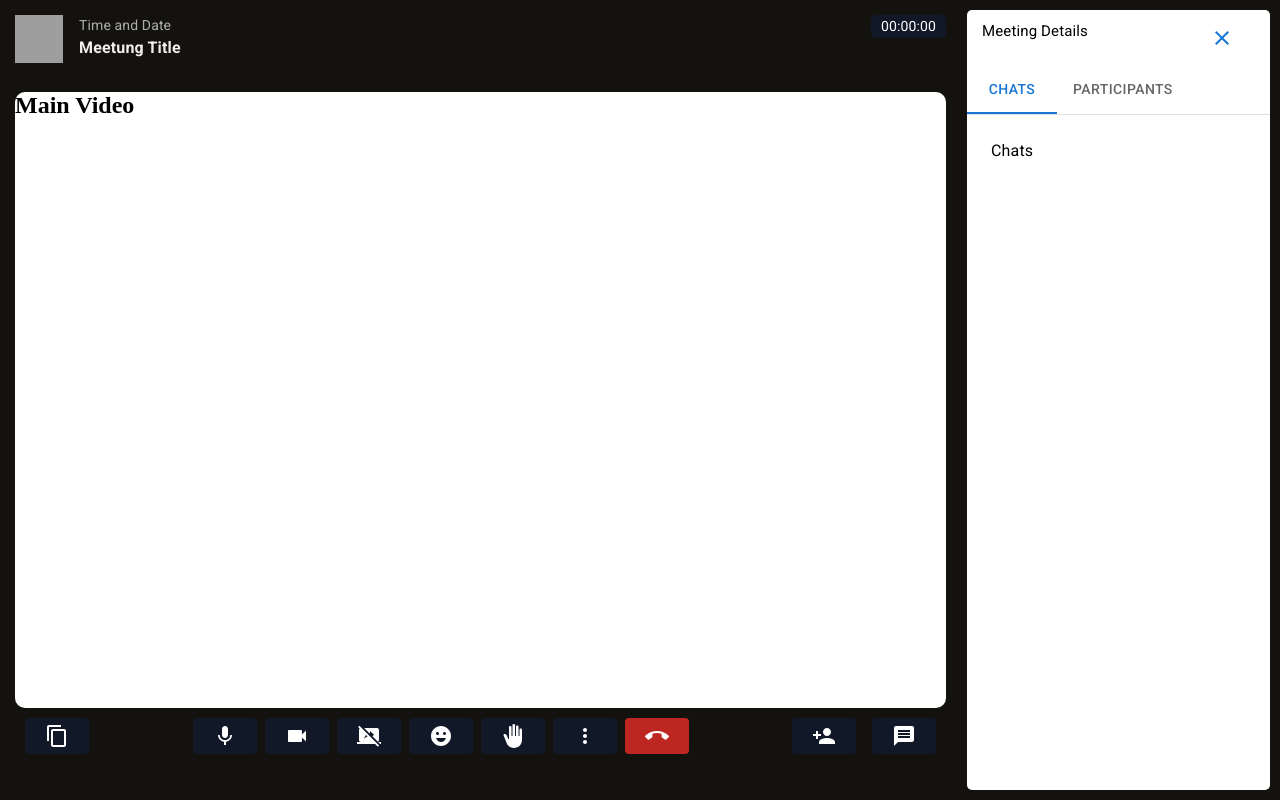
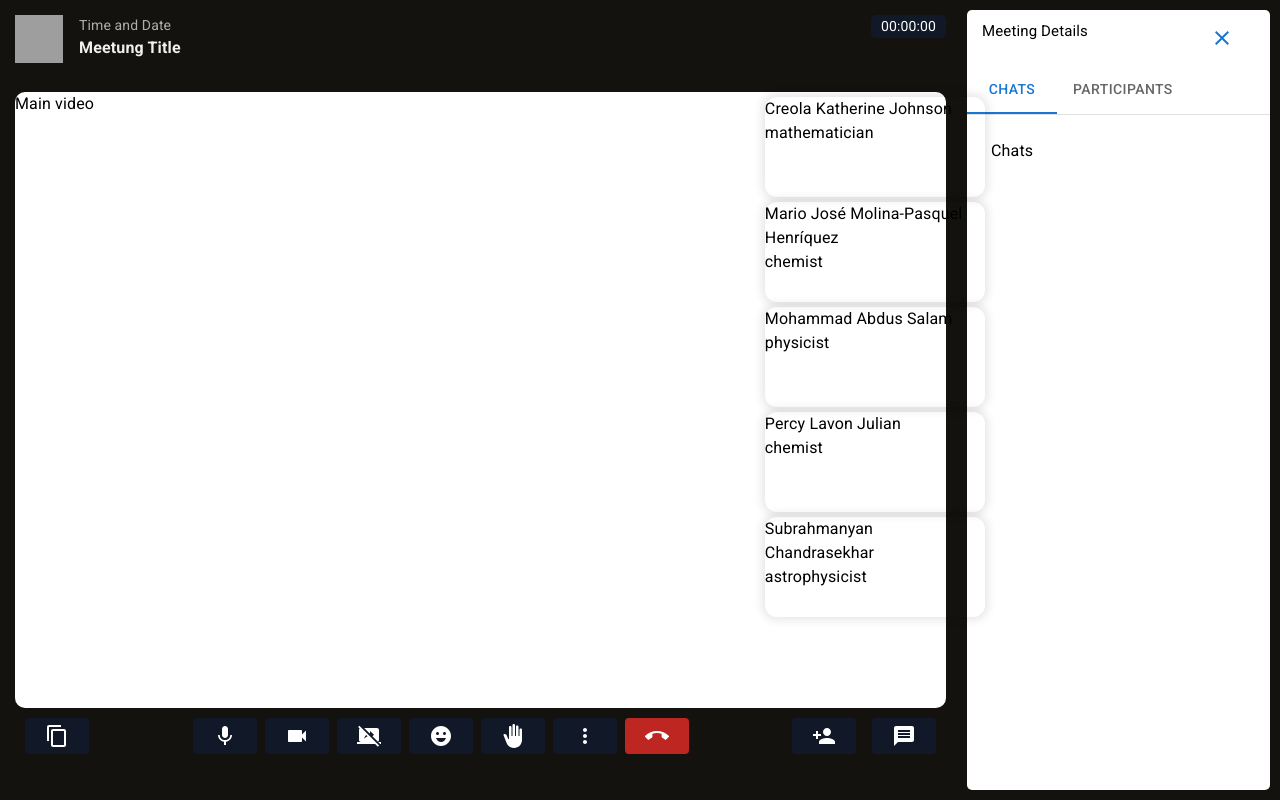
Before and after one commit to ken-980/zoom-clone, a React (Vite) app in the folder client/: page /call in a window 1280 px wide. Built offline with nearby package versions, Linux system fonts and the light colour scheme; grey boxes are pictures that could not be loaded.

Commit message:
working on participants view display

```diff
--- a/client/src/components/video/FloatingParticipant.tsx
+++ b/client/src/components/video/FloatingParticipant.tsx
@@ -1,29 +1,31 @@
 
-import { Box } from "@mui/material";
+import { Box, Typography } from "@mui/material";
+import React from "react";
 
-type Props = {
-  count : number
+
+type People = {
+  id? : number,
+  name : string,
+  profession : string
 }
 
-const FloatingParticipantView  = ({ count } : Props) => {
+export const FloatingParticipantView : React.FC<People> = ({ name, profession}) => {
 
   return (
+
     <Box
       sx={{
-        height: "135px",
-        width: "230px",
-        right: "3px",
-        bottom: "4px",
-        margin: "2px",
+        height: "100px",
+        width: "220px",
+        margin: "5px",
         boxShadow: "rgba(0, 0, 0, 0.1) 0px 0px 10px 3px",
         borderRadius: "12px",
-        position: "absolute",
-      }}
-    >
-      <h2> participant {count} </h2>
+
+      }} >
+        <Typography> {name} </Typography>
+        <Typography> {profession} </Typography>
     </Box>
+
+
   );
 };
-
-
-export default FloatingParticipantView;
--- a/client/src/components/video/Video.tsx
+++ b/client/src/components/video/Video.tsx
@@ -1,8 +1,46 @@
-import { Grid2 } from "@mui/material";
+import {  Grid2, Typography, Box,   } from "@mui/material";
+import { FloatingParticipantView } from './FloatingParticipant';
+import "../../styles/styles.css"
+
+type People = {
+  id : number,
+  name : string,
+  profession : string
+}
 
 
+const people : People[] = [{
+  id: 0,
+  name: 'Creola Katherine Johnson',
+  profession: 'mathematician',
+}, {
+  id: 1,
+  name: 'Mario José Molina-Pasquel Henríquez',
+  profession: 'chemist',
+}, {
+  id: 2,
+  name: 'Mohammad Abdus Salam',
+  profession: 'physicist',
+}, {
+  id: 3,
+  name: 'Percy Lavon Julian',
+  profession: 'chemist',
+}, {
+  id: 4,
+  name: 'Subrahmanyan Chandrasekhar',
+  profession: 'astrophysicist',
+}];
 
-export const Video = ( ) => {
+
+export const Video = () => {
+
+  const p = people.map(person =>
+
+    <li className="list-style" key={person.id} >
+        <FloatingParticipantView  name={person.name} profession={person.profession} />
+    </li>
+  )
+
   return (
     <>
       <Grid2
@@ -14,7 +52,21 @@ export const Video = ( ) => {
           position: "relative",
         }}
       >
-        <h2> Main Video </h2>
+        <Typography> Main video </Typography>
+
+        <Box sx={{
+			height : "100%",
+			width : "20%",
+			position : "absolute",
+			right : "0",
+			zIndex : "1",
+			top :"0"
+			}}>
+            <ul>
+				{p}
+			</ul>
+      </Box>
+
       </Grid2>
     </>
   );
--- a/client/src/styles/styles.css
+++ b/client/src/styles/styles.css
@@ -2,3 +2,7 @@
   margin: 0;
   padding: 0;
 }
+
+.list-style {
+  list-style-type: none;
+}
```
